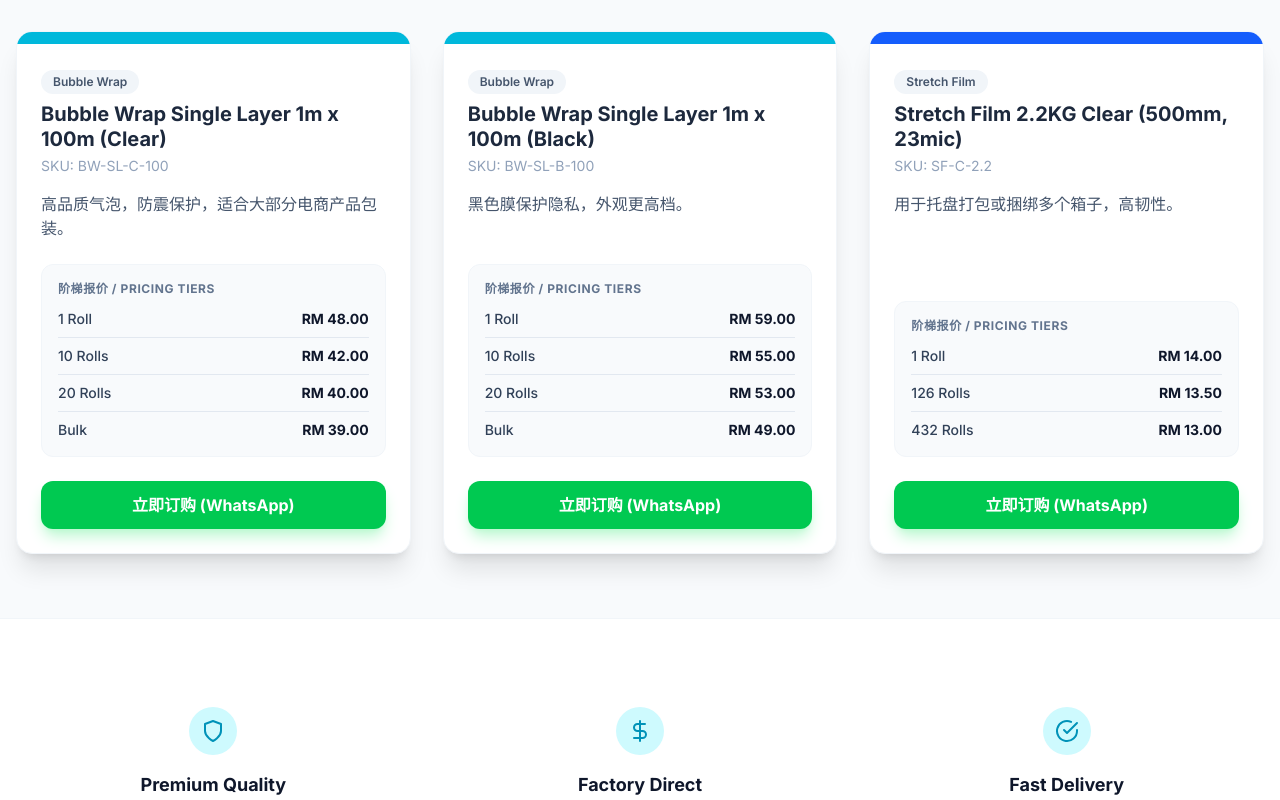
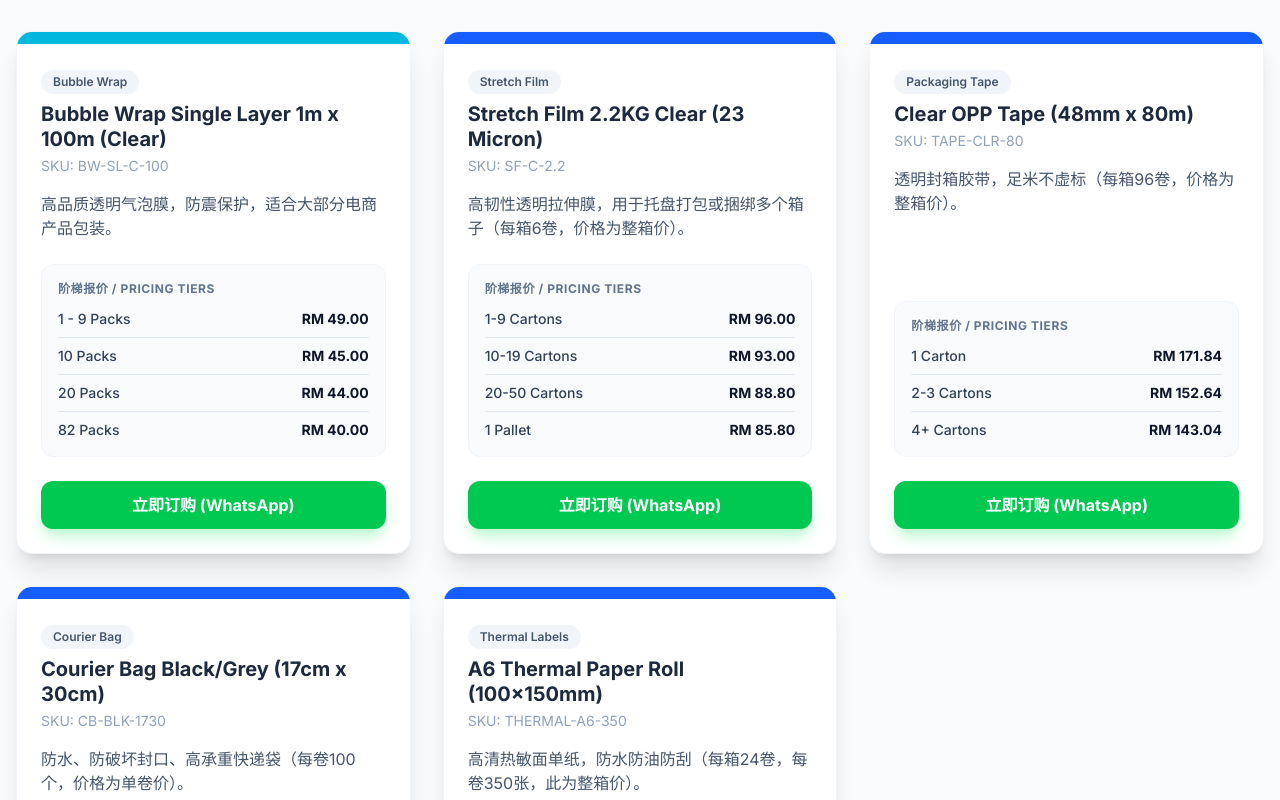
Before and after one commit to Shansui94/peklaju-official, a Next.js app: page / in a window 1280 px wide. Shown: the part 740-1540 px from the top of the page. Built offline with nearby package versions, Linux system fonts and the light colour scheme.

Commit message:
Update products.ts

```diff
--- a/src/data/products.ts
+++ b/src/data/products.ts
@@ -6,45 +6,72 @@ export interface ProductTier {
 export interface Product {
     sku: string;
     name: string;
-    category: "Bubble Wrap" | "Stretch Film";
+    category: string; // ✨ 修改了这里：现在你可以随意写任何分类名称，系统都不会报错了！
     tiers: ProductTier[];
     description: string;
 }
 
 export const products: Product[] = [
+    // --- 1. 气泡膜 ---
     {
         sku: "BW-SL-C-100",
         name: "Bubble Wrap Single Layer 1m x 100m (Clear)",
         category: "Bubble Wrap",
         tiers: [
-            { qty: "1 Roll", price: "48.00" },
-            { qty: "10 Rolls", price: "42.00" },
-            { qty: "20 Rolls", price: "40.00" },
-            { qty: "Bulk", price: "39.00" }
+            { qty: "1 - 9 Packs", price: "49.00" },
+            { qty: "10 Packs", price: "45.00" },
+            { qty: "20 Packs", price: "44.00" },
+            { qty: "82 Packs", price: "40.00" }
         ],
-        description: "高品质气泡，防震保护，适合大部分电商产品包装。"
+        description: "高品质透明气泡膜，防震保护，适合大部分电商产品包装。"
     },
-    {
-        sku: "BW-SL-B-100",
-        name: "Bubble Wrap Single Layer 1m x 100m (Black)",
-        category: "Bubble Wrap",
-        tiers: [
-            { qty: "1 Roll", price: "59.00" },
-            { qty: "10 Rolls", price: "55.00" },
-            { qty: "20 Rolls", price: "53.00" },
-            { qty: "Bulk", price: "49.00" }
-        ],
-        description: "黑色膜保护隐私，外观更高档。"
-    },
+    // --- 2. 拉伸膜 ---
     {
         sku: "SF-C-2.2",
-        name: "Stretch Film 2.2KG Clear (500mm, 23mic)",
+        name: "Stretch Film 2.2KG Clear (23 Micron)",
         category: "Stretch Film",
         tiers: [
-            { qty: "1 Roll", price: "14.00" },
-            { qty: "126 Rolls", price: "13.50" },
-            { qty: "432 Rolls", price: "13.00" }
+            { qty: "1-9 Cartons", price: "96.00" },
+            { qty: "10-19 Cartons", price: "93.00" },
+            { qty: "20-50 Cartons", price: "88.80" },
+            { qty: "1 Pallet", price: "85.80" }
         ],
-        description: "用于托盘打包或捆绑多个箱子，高韧性。"
+        description: "高韧性透明拉伸膜，用于托盘打包或捆绑多个箱子（每箱6卷，价格为整箱价）。"
+    },
+    // --- 3. 胶带 ---
+    {
+        sku: "TAPE-CLR-80",
+        name: "Clear OPP Tape (48mm x 80m)",
+        category: "Packaging Tape",
+        tiers: [
+            { qty: "1 Carton", price: "171.84" },
+            { qty: "2-3 Cartons", price: "152.64" },
+            { qty: "4+ Cartons", price: "143.04" }
+        ],
+        description: "透明封箱胶带，足米不虚标（每箱96卷，价格为整箱价）。"
+    },
+    // --- 4. 快递袋 ---
+    {
+        sku: "CB-BLK-1730",
+        name: "Courier Bag Black/Grey (17cm x 30cm)",
+        category: "Courier Bag",
+        tiers: [
+            { qty: "1-3 Cartons", price: "2.80" },
+            { qty: "4-9 Cartons", price: "2.50" },
+            { qty: "10+ Cartons", price: "2.30" }
+        ],
+        description: "防水、防破坏封口、高承重快递袋（每卷100个，价格为单卷价）。"
+    },
+    // --- 5. 热敏打印纸 ---
+    {
+        sku: "THERMAL-A6-350",
+        name: "A6 Thermal Paper Roll (100x150mm)",
+        category: "Thermal Labels",
+        tiers: [
+            { qty: "1-3 Cartons", price: "175.20" },
+            { qty: "4-9 Cartons", price: "168.00" },
+            { qty: "10+ Cartons", price: "156.00" }
+        ],
+        description: "高清热敏面单纸，防水防油防刮（每箱24卷，每卷350张，此为整箱价）。"
     }
 ];
```
